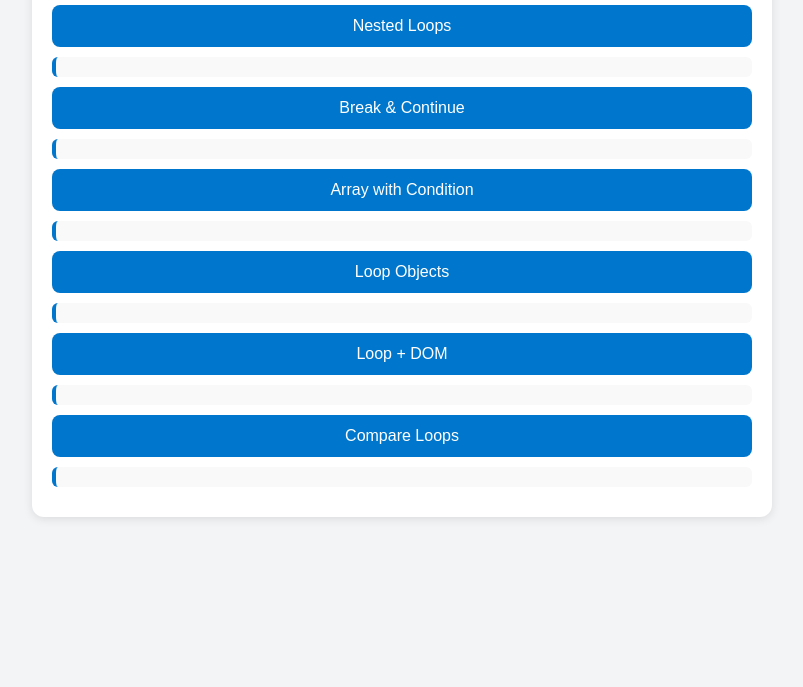
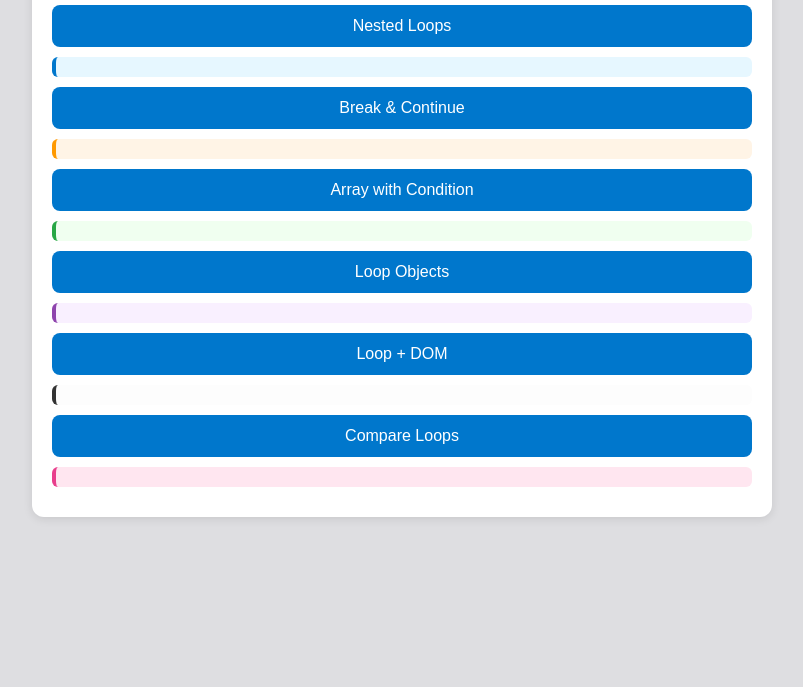
Before and after one commit to sonyphoebeb/BasicFullStackIntroduction, a website: page javscriptBasics/loopsExtended.html in a window 1280 px wide. Shown: the part 113-800 px from the top of the page, without its empty margins (238-1041 px from the left). Drawn offline with Linux system fonts and the light colour scheme.

Commit message:
distinct colors for each loop

```diff
--- a/javscriptBasics/loopsExtended.css
+++ b/javscriptBasics/loopsExtended.css
@@ -1,7 +1,7 @@
 /* General page style */
 body {
     font-family: Arial, sans-serif;
-    background: #f3f4f6;
+    background: #dedee1;
     color: #333;
     margin: 0;
     padding: 20px;
@@ -43,17 +43,49 @@ button:hover {
     background: #005fa3;
 }
 
-/* Paragraph & list results */
+/* Default style for results */
 p,
 ul {
-    background: #f9f9f9;
     padding: 10px;
-    border-left: 4px solid #0077cc;
     margin: 10px 0;
     border-radius: 6px;
     font-size: 15px;
 }
 
-ul {
+/* ✅ Distinct loop results */
+#nestedLoopsResult {
+    background: #e6f7ff;
+    /* Light blue */
+    border-left: 4px solid #0077cc;
+}
+
+#breakContinueResult {
+    background: #fff4e6;
+    /* Light orange */
+    border-left: 4px solid #ff9900;
+}
+
+#arrayConditionResult {
+    background: #f0fff0;
+    /* Light green */
+    border-left: 4px solid #28a745;
+}
+
+#objectLoopResult {
+    background: #f9f0ff;
+    /* Light purple */
+    border-left: 4px solid #8e44ad;
+}
+
+#domLoopResult {
+    background: #fdfdfd;
+    /* Neutral */
+    border-left: 4px solid #333;
     list-style: disc inside;
 }
+
+#compareLoopsResult {
+    background: #ffe6f0;
+    /* Light pink */
+    border-left: 4px solid #e83e8c;
+}
```
